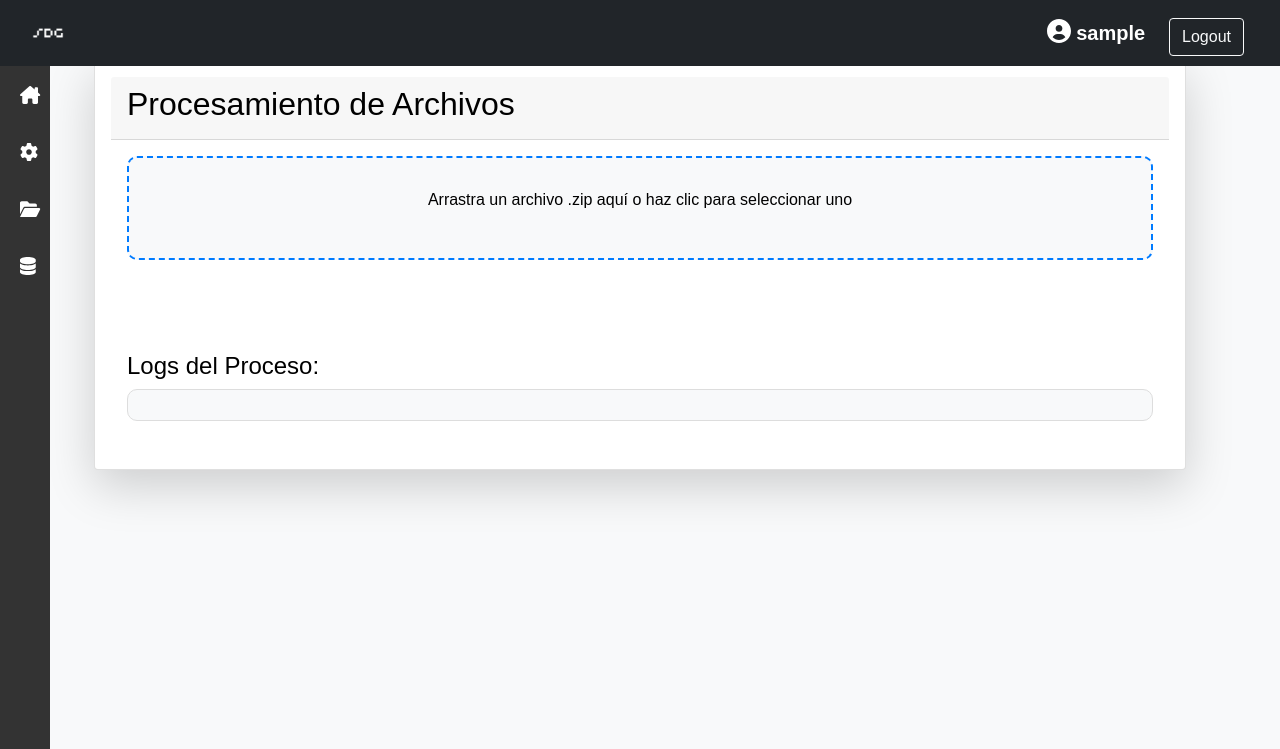
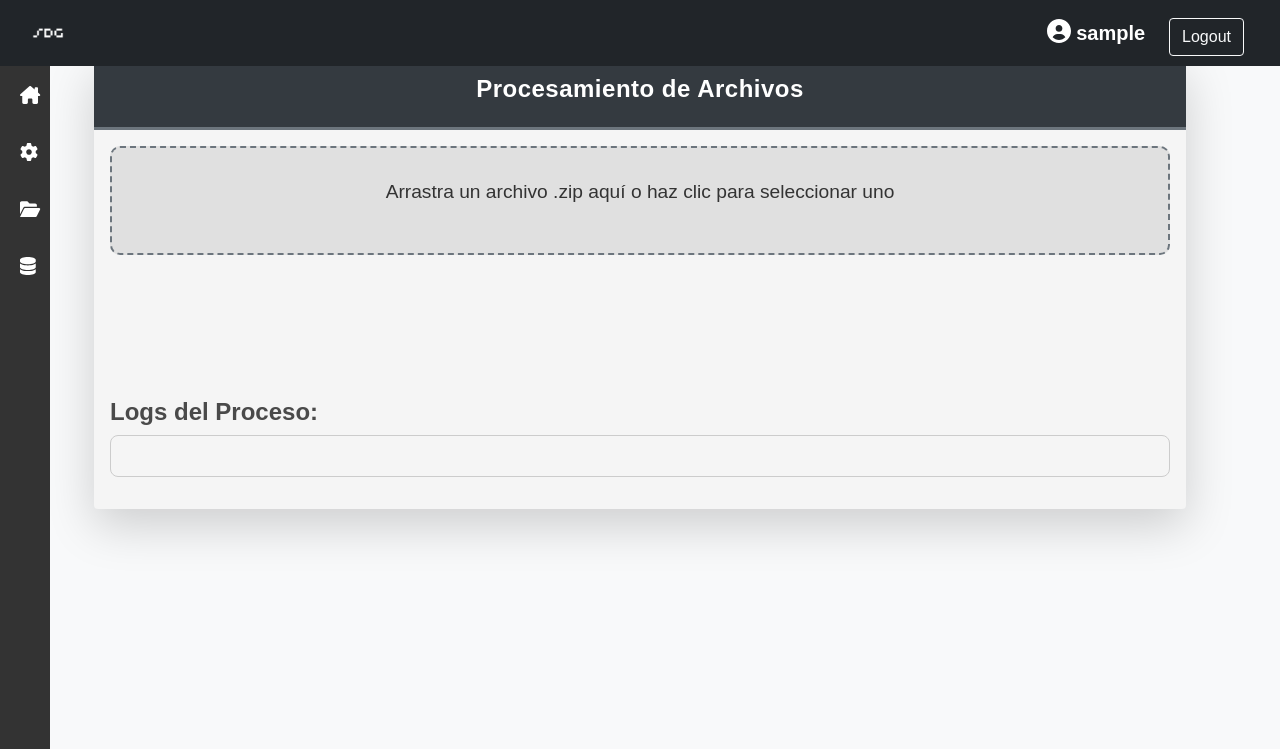
Before and after one commit to AldoQuintalP/PandasPython, a Flask app: page /home in a window 1280 px wide. Shown: the top 749 px of the page. Run offline with Flask 3, Linux system fonts and the light colour scheme; the visitor is signed in with stand-in values (Sample User, id 1); some libraries are stand-ins or nearby versions.

Commit message:
Spinner funcionando al 100 hotfix

```diff
--- a/Templates/home.html
+++ b/Templates/home.html
@@ -291,19 +291,52 @@
 
         #reportesList li a {
             text-decoration: none;
-            color: #007bff;
+            color: #080000;
             font-size: 18px;
             padding: 8px 12px;
             border-radius: 5px;
             transition: all 0.3s ease;
         }
 
-        #reportesList li a:hover {
-            background-color: #007bff;
-            color: white;
-            box-shadow: 0 2px 10px rgba(0, 0, 0, 0.2);
+
+
+        .upload-container:hover {
+        background-color: #d0d0d0;
+        border-color: #bbbbbb;
     }
 
+    .task-item {
+        color: #4a4a4a;
+        display: flex;
+        align-items: center;
+    }
+
+    .task-item i {
+        margin-right: 10px;
+    }
+
+    #reportesList li {
+        background-color: #ffffff;
+        border: 1px solid #cccccc;
+        margin-bottom: 10px;
+        padding: 10px;
+        transition: background-color 0.3s;
+    }
+
+    #reportesList li:hover {
+        background-color: #6c757d;
+        color: white;
+    }
+
+    #logContent {
+        font-family: "Courier New", Courier, monospace;
+        line-height: 1.5;
+    }
+
+    .card-header {
+        background-color: #343a40 !important;
+        color: #ffffff !important;
+    }
 
     </style>
 </head>
@@ -337,55 +370,62 @@
 <div id="main">
     <div class="content">
         <div class="container">
-                <div class="card mb-4 shadow-lg p-3 mb-5 bg-body-tertiary rounded">
-                    <div class="card-header">
-                        <h2>Procesamiento de Archivos</h2>
+            <div class="card mb-4 shadow-lg rounded border-0" style="background-color: #f5f5f5;">
+                <div class="card-header text-center" style="background-color: #343a40; color: #ffffff; border-bottom: 3px solid #6c757d; padding: 15px;">
+                    <h2 style="font-size: 1.5rem; letter-spacing: 0.5px; font-weight: 600;">Procesamiento de Archivos</h2>
                 </div>
                 <div class="card-body">
                     <div id="alertContainer" class="alert alert-danger" style="display: none;"></div>
-                            <div id="upload-container" class="upload-container">
-                                <p>Arrastra un archivo .zip aquí o haz clic para seleccionar uno</p>
-                                <input type="file" id="fileInput" accept=".zip">
-                            </div>
-                            <div id="spinner" style="display: none; text-align: center; margin-top: 20px;">
-                                <i class="spinner-grow text-primary" style="font-size: 40px; color: #007bff;"></i>
-                                <p>Procesando archivo...</p>
+                    <div id="upload-container" class="upload-container" style="background-color: #e0e0e0; border: 2px dashed #6c757d; padding: 30px; text-align: center; cursor: pointer; transition: background-color 0.3s;">
+                        <p style="color: #333333; font-size: 1.2rem;">Arrastra un archivo .zip aquí o haz clic para seleccionar uno</p>
+                        <input type="file" id="fileInput" accept=".zip" style="display: none;">
                     </div>
 
-                        <div id="fileInfo" style="margin-top: 20px;"></div>
+                    <div id="spinner" class="text-center mt-4" style="display: none;">
+                        <div class="spinner-grow" style="width: 3rem; height: 3rem; background-color: #6c757d;"></div>
+                        <p class="mt-3" style="color: #4a4a4a;">Procesando archivo...</p>
+                    </div>
+
+                    <div id="fileInfo" class="mt-4"></div>
 
                     <!-- Barra de progreso, oculta por defecto -->
-                        <div id="progressContainer" style="display:none;">
-                            <div class="progress">
-                                <div id="progressBar" class="progress-bar progress-bar-striped" role="progressbar" style="width: 0%;" aria-valuenow="0" aria-valuemin="0" aria-valuemax="100"></div>
+                    <div id="progressContainer" class="mt-4" style="display:none;">
+                        <div class="progress" style="height: 20px; background-color: #e0e0e0;">
+                            <div id="progressBar" class="progress-bar progress-bar-striped progress-bar-animated" role="progressbar" style="width: 0%; background-color: #6c757d;" aria-valuenow="0" aria-valuemin="0" aria-valuemax="100"></div>
                         </div>
                     </div>
 
-                        <div id="listaTareas">
-                            <div id="tareaCliente" class="task-item">
-                                <i class="fa fa-spinner fa-spin"></i> Validando cliente...
+                    <!-- Lista de validaciones -->
+                    <div id="listaTareas" class="mt-4">
+                        <div id="tareaCliente" class="task-item" style="font-size: 1.1rem;">
+                            <i class="fa fa-spinner fa-spin" style="color: #6c757d;"></i> Validando cliente...
                         </div>
-                            <div id="tareaSucursal" class="task-item">
-                                <i class="fa fa-spinner fa-spin"></i> Validando sucursal...
+                        <div id="tareaSucursal" class="task-item mt-2" style="font-size: 1.1rem;">
+                            <i class="fa fa-spinner fa-spin" style="color: #6c757d;"></i> Validando sucursal...
                         </div>
-                            <div id="tareaFecha" class="task-item">
-                                <i class="fa fa-spinner fa-spin"></i> Validando fecha...
-                            </div>
-                        </div>
-                        <div id="listaReportes" style="display:none;">
-                            <h4>Reportes Disponibles:</h4>
-                            <ul id="reportesList"></ul>
-                        </div>
-                        <div id="logsContainer" style="display: block;">
-                            <h4>Logs del Proceso:</h4>
-                            <pre id="logContent" style="background-color: #f8f9fa; padding: 15px; border: 1px solid #ddd; border-radius: 10px; max-height: 300px; overflow-y: auto;"></pre>
+                        <div id="tareaFecha" class="task-item mt-2" style="font-size: 1.1rem;">
+                            <i class="fa fa-spinner fa-spin" style="color: #6c757d;"></i> Validando fecha...
                         </div>
                     </div>
 
+                    <!-- Lista de reportes -->
+                    <div id="listaReportes" class="mt-4" style="display:none;">
+                        <h4 style="color: #4a4a4a; font-weight: bold;">Reportes Disponibles:</h4>
+                        <ul id="reportesList" class="list-group" style="border-radius: 5px;"></ul>
+                    </div>
+
+                    <!-- Logs del Proceso -->
+                    <div id="logsContainer" class="mt-4">
+                        <h4 style="color: #4a4a4a; font-weight: bold;">Logs del Proceso:</h4>
+                        <pre id="logContent" style="background-color: #f5f5f5; padding: 20px; border: 1px solid #cccccc; border-radius: 8px; max-height: 300px; overflow-y: auto; font-size: 0.9rem; color: #333;"></pre>
                     </div>
                 </div>
             </div>
         </div>
+    </div>
+</div>
+
+
 
     <div class="modal fade" id="reporteModal" tabindex="-1" aria-labelledby="reporteModalLabel" aria-hidden="true">
         <div class="modal-dialog modal-fullscreen">
@@ -557,9 +597,6 @@
                     li.innerHTML = `<a href="#" onclick="mostrarReporte('${reporteName}', '${branchCode}')">${reporteName}</a>`;
                     reportesList.appendChild(li);
                 });
-                listaReportes.style.display = 'block';
-            } else {
-                listaReportes.style.display = 'none';
             }
         }
 
@@ -647,8 +684,6 @@
             // Mostrar el modal después de cargar el reporte
             $('#reporteModal').modal('show');
 
-            // Ahora que se cargó el archivo, obtener los logs
-            obtenerLogsCliente(branchCode);
         })
         .catch(error => {
             console.error("Error al cargar el reporte:", error);
@@ -838,7 +873,6 @@ function stopSpinner() {
 }
 
 
-// Verificar si el proceso ha finalizado revisando los logs
 function checkProcessFinished(fileName) {
     const clientNumber = fileName.slice(0, 4).replace(/^0+/, ''); // Extraer los primeros 4 dígitos del nombre del archivo ZIP (sin ceros a la izquierda)
 
@@ -848,20 +882,35 @@ function checkProcessFinished(fileName) {
         .then(data => {
             if (data.logs) {
                 const logLines = data.logs.split('\n');
-                const closedConnectionLog = logLines.find(line => line.includes("Conexion a la base de datos cerrada"));
-                console.log(closedConnectionLog)
-                if (closedConnectionLog) {
-                    const logTime = closedConnectionLog.match(/\d{4}-\d{2}-\d{2} \d{2}:\d{2}:\d{2},\d{3}/)[0];
-                    const logDate = new Date(logTime.replace(',', '.'));
-                    const currentTime = new Date();
 
-                    console.log(logDate)
-                    console.log(currentTime)
+                // Buscar la última ocurrencia de "Conexion a la base de datos cerrada"
+                const lastClosedConnectionLogIndex = logLines
+                    .map(line => line.includes("Conexion a la base de datos cerrada"))
+                    .lastIndexOf(true);
 
-                    if (logDate <= currentTime) {
-                        stopSpinner(); // Detener el spinner cuando el proceso haya terminado
-                        clearInterval(intervalId); // Detener la verificación periódica
+                // Buscar la primera ocurrencia de "Inicia el proceso"
+                const firstProcessStartIndex = logLines
+                    .map(line => line.includes("Inicia el proceso"))
+                    .lastIndexOf(true);
+
+                // Si se encuentran ambos logs, mostrar el rango correspondiente
+                if (firstProcessStartIndex !== -1 && lastClosedConnectionLogIndex !== -1) {
+                    const logsToShow = logLines.slice(firstProcessStartIndex, lastClosedConnectionLogIndex + 1).join('\n');
+                    document.getElementById('logContent').textContent = logsToShow;
+
+                    // Hacer scroll automático hacia el final para mostrar siempre la última línea del log
+                    const logContent = document.getElementById('logContent');
+                    logContent.scrollTop = logContent.scrollHeight;
+
+                    // Si se encuentra la última conexión cerrada, detener el proceso
+                    if (logLines[lastClosedConnectionLogIndex].includes("Conexion a la base de datos cerrada")) {
+                        stopSpinner();
+                        clearInterval(intervalId);
                         showAlert('success', 'El proceso ha terminado exitosamente.');
+
+                        // Mostrar el contenedor de "Reportes Disponibles" después de quitar el spinner
+                        const listaReportes = document.getElementById('listaReportes');
+                        listaReportes.style.display = 'block';
                     }
                 }
             }
@@ -875,6 +924,8 @@ function checkProcessFinished(fileName) {
 }
 
 
+
+
     </script>
 </body>
 {% endblock %}
```
Also changed, not shown: 1 other file. Lines whose indentation alone changed are shown as unchanged.
